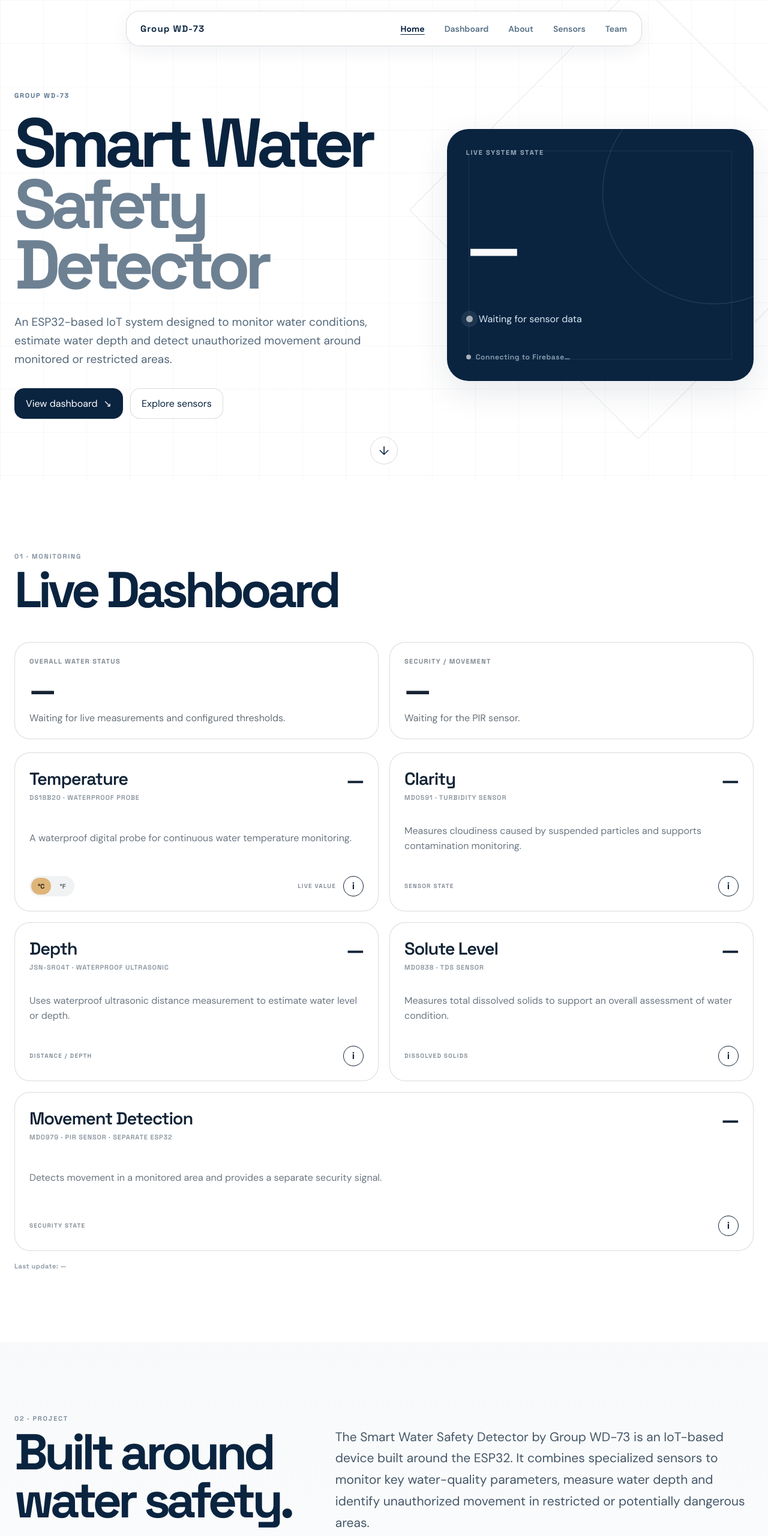
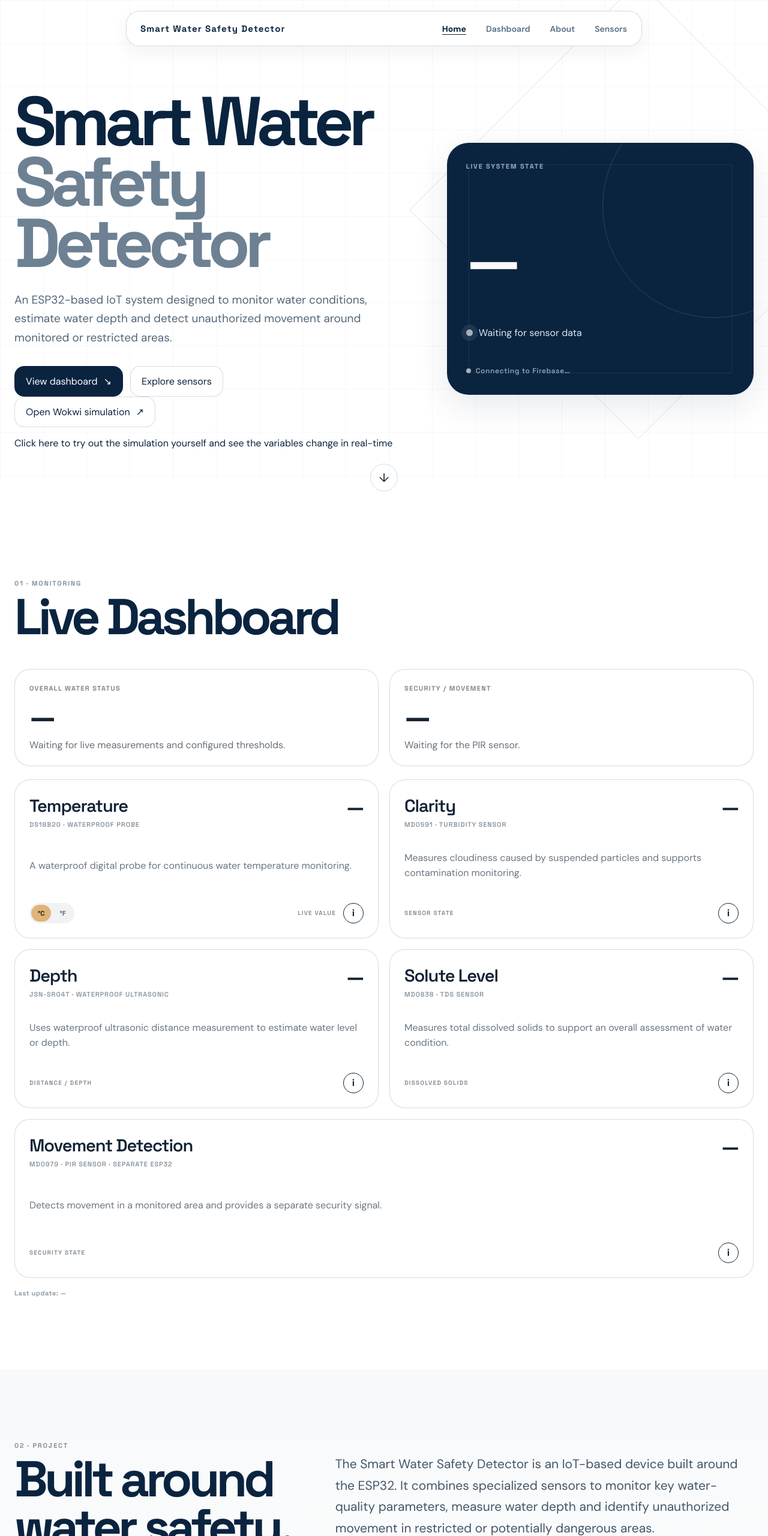
Before and after one commit to bronoway/smart-water-safety-detector, a plain HTML site: page index.html in a window 1280 px wide. Shown: the top 2560 px of the page at 60% size. Drawn offline with Linux system fonts and the light colour scheme; no server answers.

Commit message:
Update project title and footer information

```diff
--- a/index.html
+++ b/index.html
@@ -3,8 +3,8 @@
 <head>
   <meta charset="UTF-8">
   <meta name="viewport" content="width=device-width, initial-scale=1.0">
-  <meta name="description" content="Smart Water Safety Detector by Group WD-73">
-  <title>Smart Water Safety Detector · Group WD-73</title>
+  <meta name="description" content="Smart Water Safety Detector">
+  <title>Smart Water Safety Detector</title>
   <link rel="preconnect" href="https://fonts.googleapis.com">
   <link rel="preconnect" href="https://fonts.gstatic.com" crossorigin>
   <link href="https://fonts.googleapis.com/css2?family=DM+Sans:wght@400;500;600;700&family=Space+Grotesk:wght@400;500;600;700&display=swap" rel="stylesheet">
@@ -30,14 +30,13 @@
   <div class="background-grid" aria-hidden="true"></div>
 
   <header class="navbar" id="navbar">
-    <a class="brand" href="#home" aria-label="Group WD-73 home">Group WD-73</a>
+    <a class="brand" href="#home" aria-label="Smart Water Safety Detector home">Smart Water Safety Detector</a>
     <button class="menu-btn" id="menuBtn" type="button" aria-label="Toggle navigation" aria-expanded="false">☰</button>
     <nav class="nav-links" id="navLinks" aria-label="Main navigation">
       <a href="#home">Home</a>
       <a href="#dashboard">Dashboard</a>
       <a href="#about">About</a>
       <a href="#sensors">Sensors</a>
-      <a href="#team">Team</a>
     </nav>
   </header>
 
@@ -46,12 +45,15 @@
       <div class="hero-lines" aria-hidden="true"><i></i><i></i><i></i></div>
       <div class="container hero-grid reveal">
         <div>
-          <div class="eyebrow">Group WD-73</div>
           <h1>Smart Water<br><span>Safety Detector</span></h1>
           <p class="hero-copy">An ESP32-based IoT system designed to monitor water conditions, estimate water depth and detect unauthorized movement around monitored or restricted areas.</p>
           <div class="hero-actions">
             <a class="btn primary" href="#dashboard">View dashboard <span>↘</span></a>
             <a class="btn secondary" href="#sensors">Explore sensors</a>
+          </div>
+          <div class="wokwi-action">
+            <a class="btn secondary" href="https://wokwi.com/projects/473454038511437825" target="_blank" rel="noopener noreferrer">Open Wokwi simulation <span>↗</span></a>
+            <p class="wokwi-note">Click here to try out the simulation yourself and see the variables change in real-time</p>
           </div>
         </div>
         <div class="hero-card">
@@ -121,7 +123,7 @@
     <section class="section alt section-anchor" id="about">
       <div class="container about-grid">
         <div class="reveal"><div class="kicker">02 · PROJECT</div><h2>Built around<br>water safety.</h2></div>
-        <div class="reveal"><p class="about-copy">The Smart Water Safety Detector by Group WD-73 is an IoT-based device built around the ESP32. It combines specialized sensors to monitor key water-quality parameters, measure water depth and identify unauthorized movement in restricted or potentially dangerous areas.</p>
+        <div class="reveal"><p class="about-copy">The Smart Water Safety Detector is an IoT-based device built around the ESP32. It combines specialized sensors to monitor key water-quality parameters, measure water depth and identify unauthorized movement in restricted or potentially dangerous areas.</p>
           <div class="points">
             <div class="point"><strong>Water quality monitoring</strong><span>Temperature, turbidity and TDS readings provide multiple indicators of water condition.</span></div>
             <div class="point"><strong>Depth awareness</strong><span>Ultrasonic distance measurements can help estimate water level or depth.</span></div>
@@ -144,27 +146,9 @@
       </div>
     </section>
 
-    <section class="section alt section-anchor" id="team">
-      <div class="container">
-        <div class="section-head reveal"><div><div class="kicker">04 · PROJECT TEAM</div><h2>Team WD-73</h2></div></div>
-        <div class="team-layout">
-          <div class="team-card dark reveal"><h3>Smart Water Safety Detector</h3></div>
-          <div class="team-card reveal">
-            <h3>Group WD-73</h3>
-            <div class="team-members">
-              <p>IT26102196 - U. G. A. Y. Ranvida</p>
-              <p>IT26102180 - T. N. Karunarathne</p>
-              <p>IT26102197 - K. D. E. G. Amarasena</p>
-              <p>IT26102190 - W. S. N. Thamel</p>
-              <p>IT26102182 - K. Kajeevan</p>
-            </div>
-          </div>
-        </div>
-      </div>
-    </section>
   </main>
 
-  <footer class="footer"><div class="container footer-row" style="justify-content: center; text-align: center;"><span>Smart Water Safety Detector · Group WD-73</span></div></footer>
+  <footer class="footer"><div class="container footer-row" style="justify-content: center; text-align: center;"><span>Smart Water Safety Detector</span><span>made by bronoway</span></div></footer>
 
   <div class="modal" id="modal" aria-hidden="true">
     <div class="modal-card" role="dialog" aria-modal="true" aria-labelledby="modalTitle">
```
